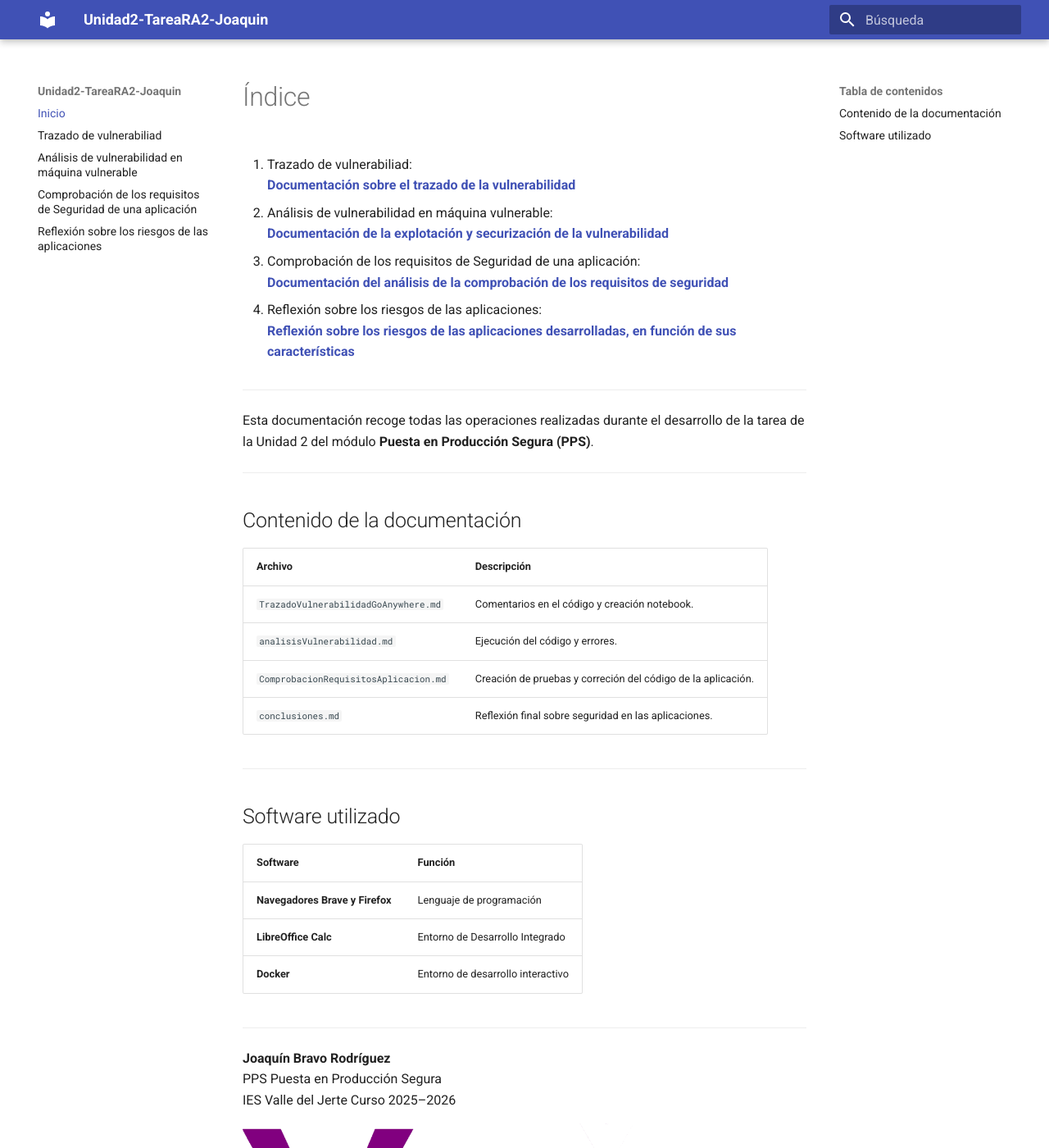
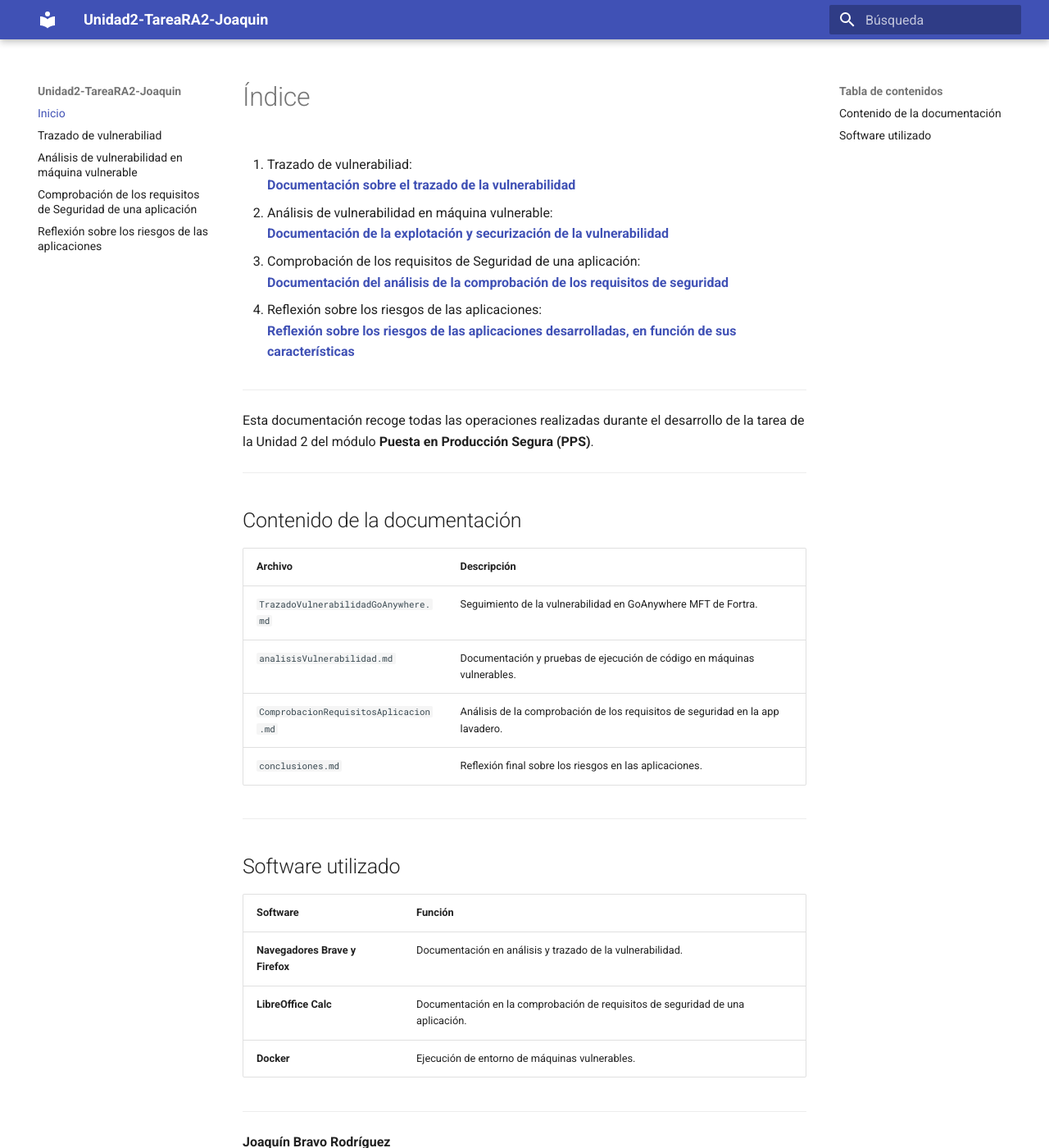
Before and after one commit to JBLeopard/Unidad2-TareaRA2-Joaquin, an MkDocs documentation site: the page built from docs/index.md, in a window 1280 px wide and 1400 px high. Shown: the whole window at 82% size. Built offline with MkDocs 1.6.1 and Material for MkDocs 9.7.7, drawn with Linux system fonts in a browser that asks for light colours.

Commit message:
Update index.md

```diff
--- a/docs/index.md
+++ b/docs/index.md
@@ -22,10 +22,10 @@ Esta documentación recoge todas las operaciones realizadas durante el desarroll
 
 | Archivo | Descripción |
 |---------|-------------|
-| `TrazadoVulnerabilidadGoAnywhere.md` | Comentarios en el código y creación notebook. |
-| `analisisVulnerabilidad.md` | Ejecución del código y errores. |
-| `ComprobacionRequisitosAplicacion.md` | Creación de pruebas y correción del código de la aplicación. |
-| `conclusiones.md` | Reflexión final sobre seguridad en las aplicaciones. |
+| `TrazadoVulnerabilidadGoAnywhere.md` | Seguimiento de la vulnerabilidad en GoAnywhere MFT de Fortra. |
+| `analisisVulnerabilidad.md` | Documentación y pruebas de ejecución de código en máquinas vulnerables. |
+| `ComprobacionRequisitosAplicacion.md` | Análisis de la comprobación de los requisitos de seguridad en la app lavadero. |
+| `conclusiones.md` | Reflexión final sobre los riesgos en las aplicaciones. |
 
 ---
 
@@ -33,9 +33,9 @@ Esta documentación recoge todas las operaciones realizadas durante el desarroll
 
 | Software | Función |
 |-----------|---------|
-| **Navegadores Brave y Firefox** | Lenguaje de programación |
-| **LibreOffice Calc** | Entorno de Desarrollo Integrado |
-| **Docker** | Entorno de desarrollo interactivo |
+| **Navegadores Brave y Firefox** | Documentación en análisis y trazado de la vulnerabilidad. |
+| **LibreOffice Calc** | Documentación en la comprobación de requisitos de seguridad de una aplicación. |
+| **Docker** | Ejecución de entorno de máquinas vulnerables. |
 
 ---
 
```
